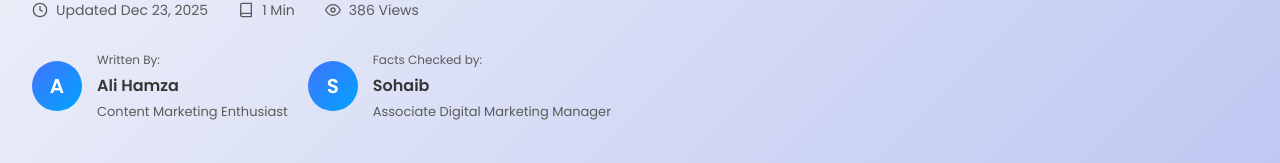
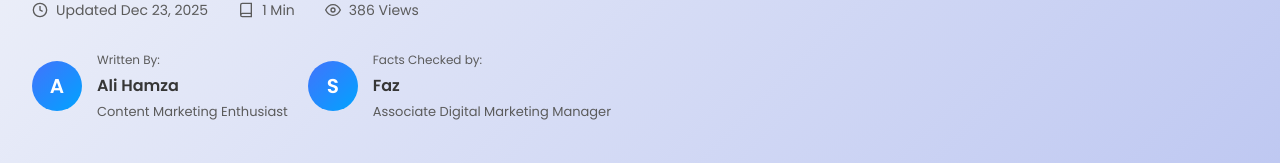
Before and after one commit to NomiMehar/devtrios, a Next.js app: page /blog/ad-revenue-in-mobile-gaming in a window 1280 px wide. Shown: the part 401-564 px from the top of the page. Built offline with nearby package versions, Linux system fonts and the light colour scheme.

Commit message:
Update page.js

```diff
--- a/app/(pages)/blog/[slug]/page.js
+++ b/app/(pages)/blog/[slug]/page.js
@@ -312,7 +312,7 @@
                 </div>
                 <div className={styles.author_info}>
                   <div className={styles.author_label}>Facts Checked by:</div>
-                  <div className={styles.author_name}>Sohaib</div>
+                  <div className={styles.author_name}>Faz</div>
                   <div className={styles.author_role}>Associate Digital Marketing Manager</div>
                 </div>
               </div>
```
